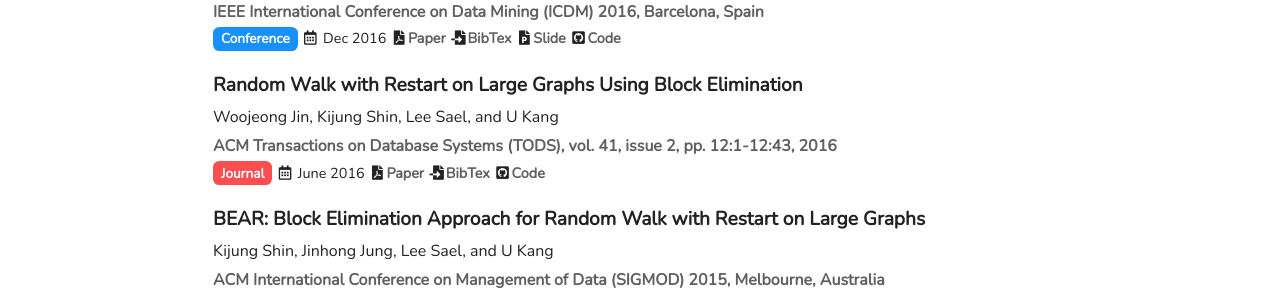
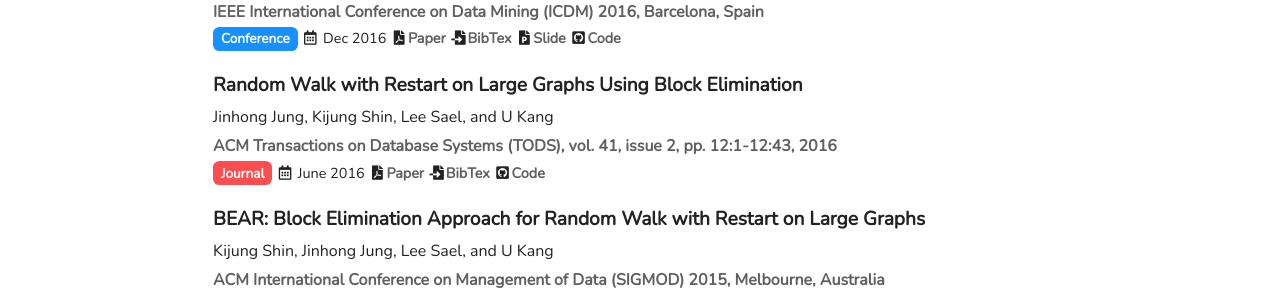
Before and after one commit to sunukkim98/ssu-dmlab.github.io, a Jekyll site: the page built from publications.md, in a window 1280 px wide and 900 px high, scrolled down 1819 px. Shown: the part 456-749 px from the top of the window. Built offline with Jekyll 4.4.1, drawn with Linux system fonts in a browser that asks for light colours; nearby versions of some CDN libraries.

Commit message:
modify papers

```diff
--- a/_data/papers.yml
+++ b/_data/papers.yml
@@ -269,7 +269,7 @@
   type: journal
   title: "Random Walk with Restart on Large Graphs Using Block Elimination"
   authors:
-    - Woojeong Jin
+    - Jinhong Jung
     - Kijung Shin
     - Lee Sael
     - U Kang
```
